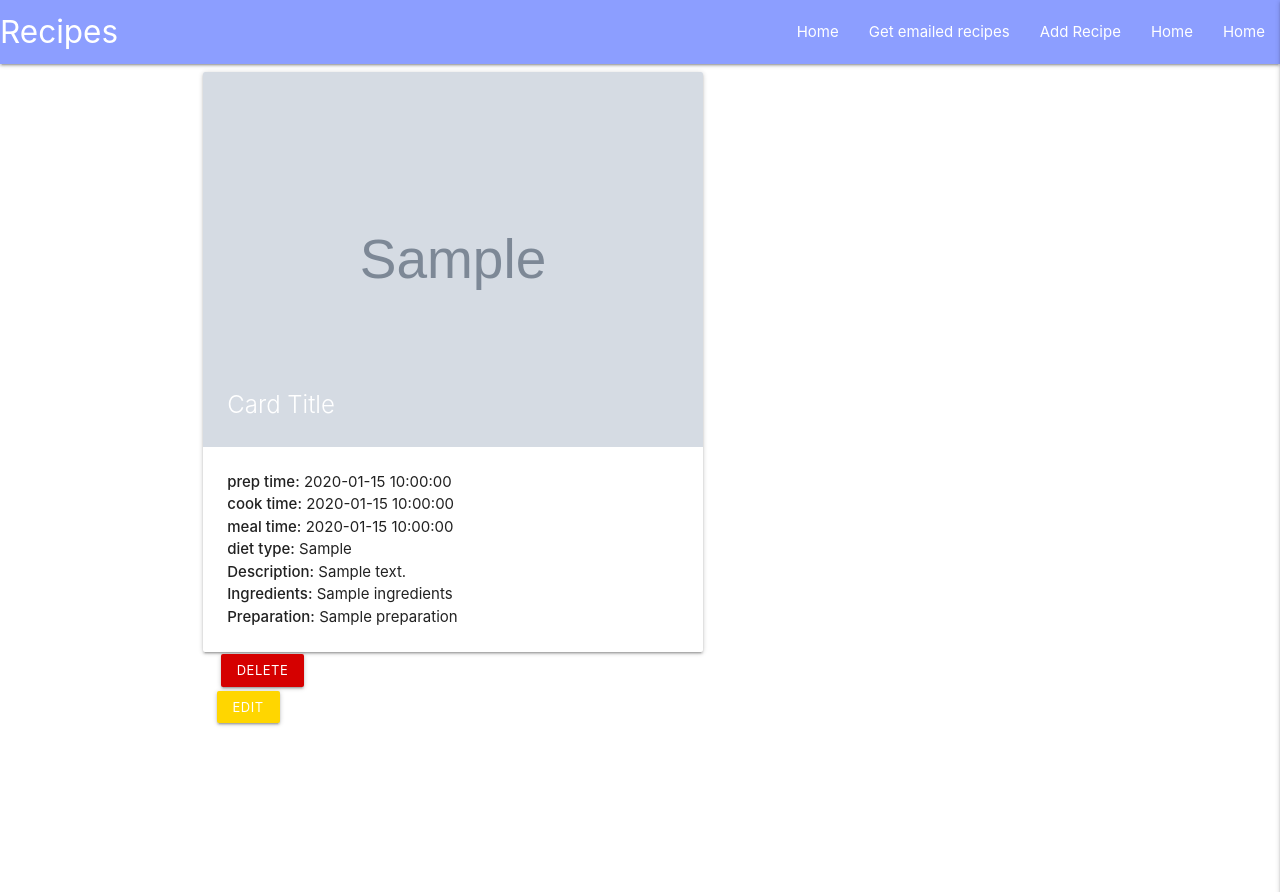
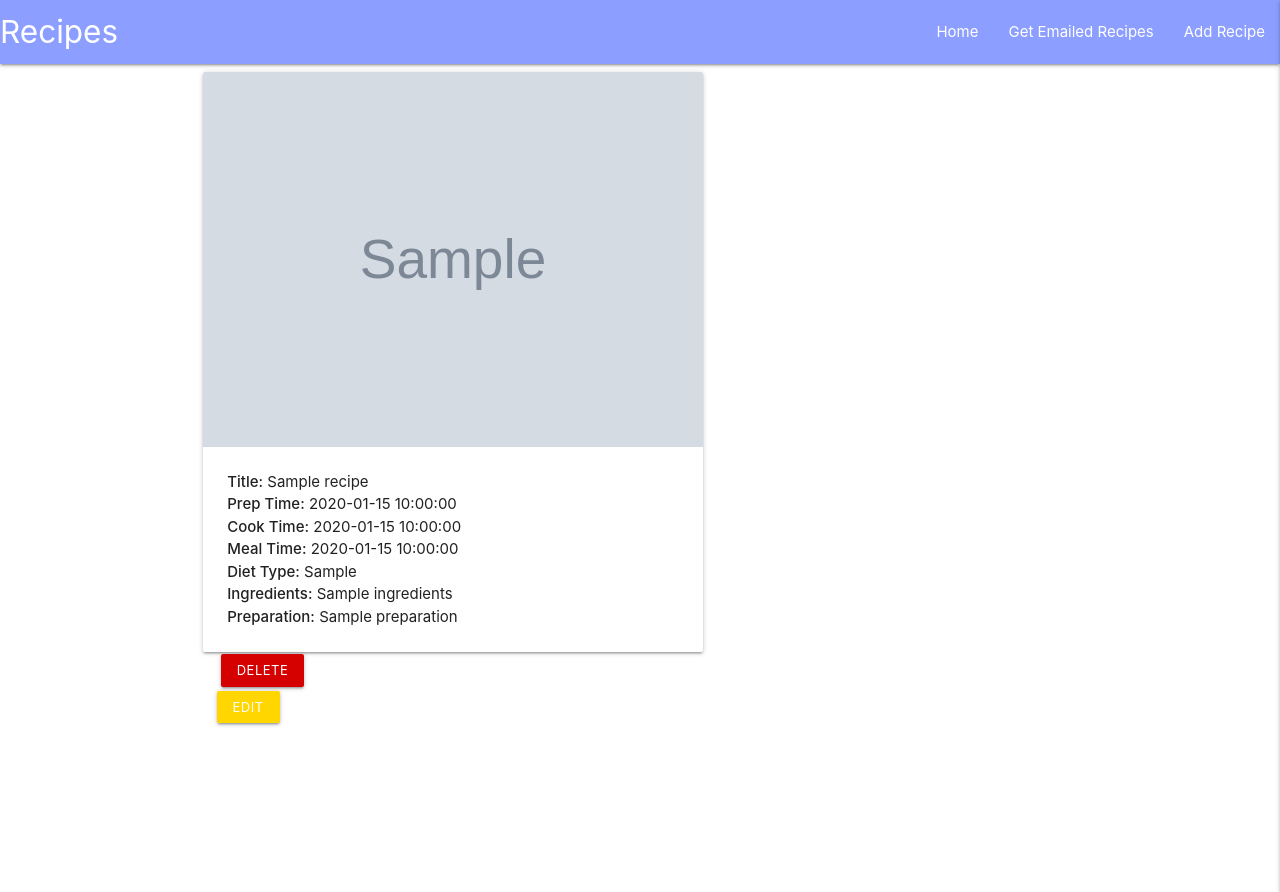
Before and after one commit to mick3/milestone-3, a Flask app: page / in a window 1280 px wide. Shown: the top 892 px of the page. Run offline with Flask 2, Linux system fonts and the light colour scheme; grey boxes marked "Sample" are stand-in pictures; a database or web service that is not in the repository returns one stand-in record (values such as "Sample title"); some libraries are stand-ins or nearby versions.

Commit message:
edited recipes.html

```diff
--- a/app.py
+++ b/app.py
@@ -20,9 +20,9 @@ mongo = PyMongo(app)
 @app.route("/")
 @app.route("/get_recipes")
 def get_recipes():
-    recipes = mongo.db.recipes.find()
-    recipeList = list(recipes)
-    return render_template("recipes.html", recipes=recipeList)
+    recipes = list(mongo.db.recipes.find())
+    return render_template("recipes.html", recipes=recipes)
+
 
 @app.route("/register", methods=["GET", "POST"])
 def register():
@@ -35,7 +35,7 @@ def register():
 
         register = {
             "name": request.form.get("name").lower(),
-            "email": request.form.get("email").lower(),
+            "email": request.form.get("email").lower()
 
         }
         print(register)
--- a/templates/base.html
+++ b/templates/base.html
@@ -14,27 +14,23 @@
 <body>
 
       <header>
-        <!-- Navbar -->
+        <!-- Main Navbar -->
         <nav class= "nav extended indigo accent-1">
     <div class="nav-wrapper">
       <a href="#!" class="brand-logo">Recipes</a>
       <a href="#" data-target="mobile-demo" class="sidenav-trigger right"><i class="fas fa-bars"></i></a>
       <ul class="right hide-on-med-and-down">
         <li><a href="{{ url_for('get_recipes') }}">Home</a></li>
-        <li><a href="{{ url_for('register') }}">Get emailed recipes</a></li>
+        <li><a href="{{ url_for('register') }}">Get Emailed Recipes</a></li>
         <li><a href="{{ url_for('add_recipe') }}">Add Recipe</a></li>
-        <li><a href="#">Home</a></li>
-        <li><a href="#">Home</a></li>
       </ul>
     </div>
   </nav>
   <!-- mobile sidenav -->
   <ul class="sidenav" id="mobile-demo">
-    <li><a href="#">Home</a></li>
         <li><a href="{{ url_for('get_recipes') }}">Home</a></li>
-        <li><a href="{{ url_for('register') }}">Get emailed recipes</a></li>
+        <li><a href="{{ url_for('register') }}">Get Emailed Recipes</a></li>
         <li><a href="{{ url_for('add_recipe') }}">Add Recipe</a></li>
-        <li><a href="#">Home</a></li>
   </ul>
       </header>
 
--- a/templates/recipes.html
+++ b/templates/recipes.html
@@ -1,7 +1,5 @@
  {% extends "base.html" %}
  {% block content %}
-
-
 
 <div class="row">
     {% for recipe in recipes %}
@@ -9,20 +7,20 @@
       <div class="card">
         <div class="card-image">
           <img src= {{ recipe.photo }}>
-          <span class="card-title">Card Title</span>
+          <span class="card-title"></span>
         </div>
         <div class="card-content">
 
-          <strong>prep time:</strong>
+          <strong>Title:</strong>
+          {{ recipe.title }}</br>
+          <strong>Prep Time:</strong>
           {{ recipe.prep_time }}<br>
-          <strong>cook time:</strong>
+          <strong>Cook Time:</strong>
           {{ recipe.cook_time }}<br>
-          <strong>meal time:</strong>
+          <strong>Meal Time:</strong>
           {{ recipe.meal_time }}<br>
-          <strong>diet type:</strong>
+          <strong>Diet Type:</strong>
           {{ recipe.diet_type }}<br>
-          <strong>Description:</strong>
-          {{ recipe.description }}<br>
           <strong>Ingredients:</strong>
           {{ recipe.ingredients }}<br>
           <strong>Preparation:</strong>
```
